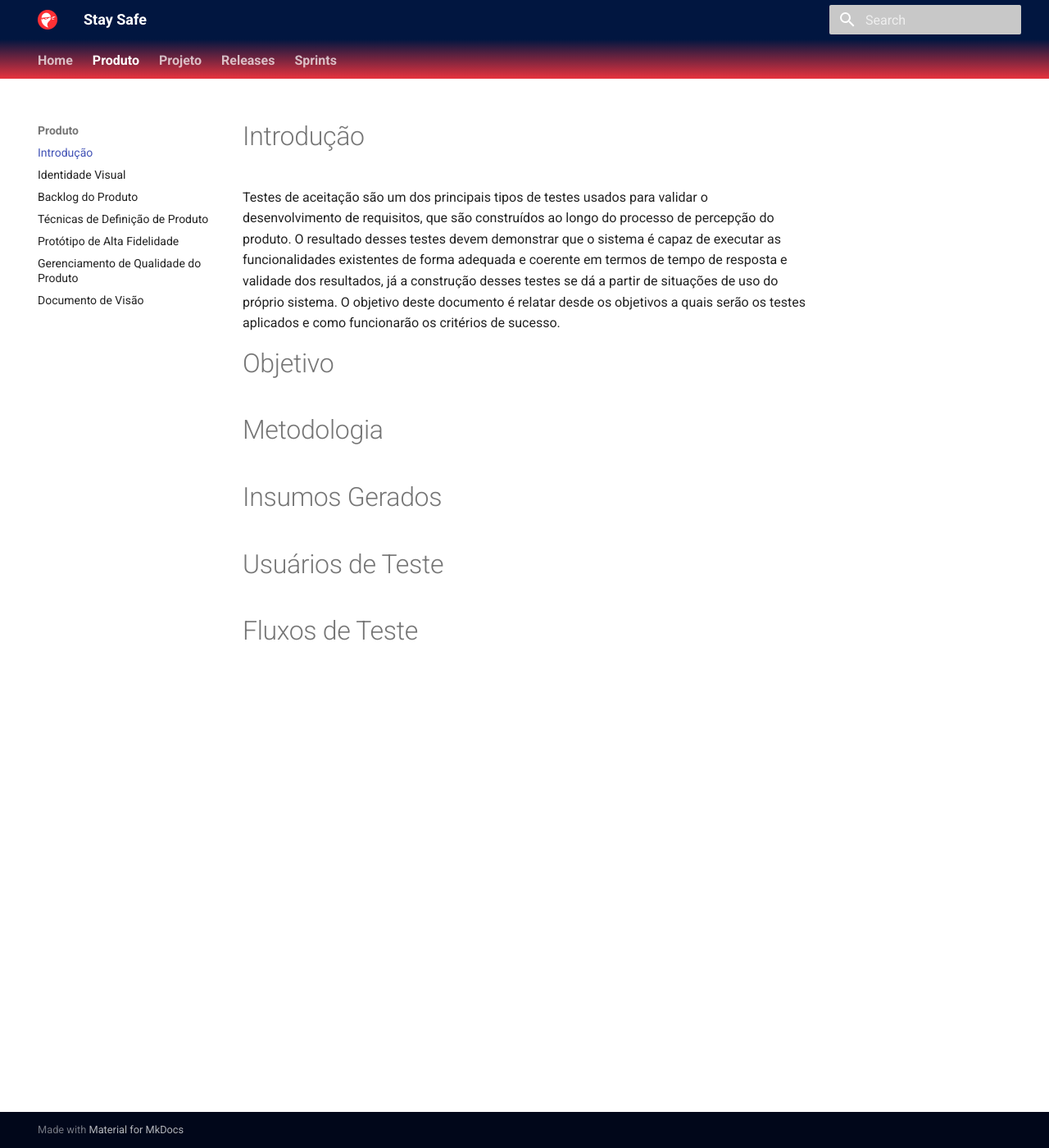
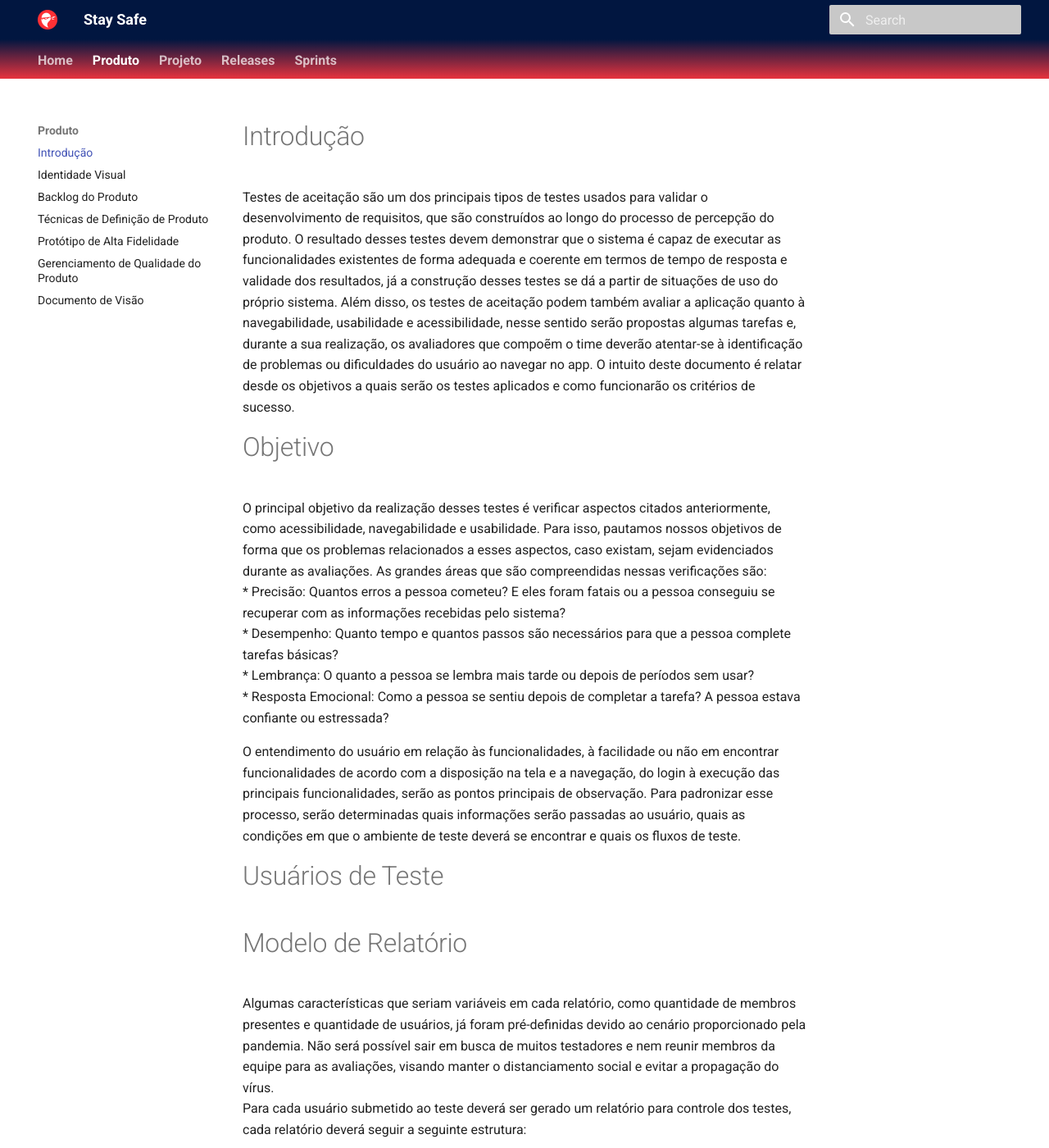
Before and after one commit to fga-eps-mds/2020.1-stay-safe-docs, an MkDocs documentation site: the page built from docs/produto/acceptance-test.md, in a window 1280 px wide and 1400 px high. Shown: the whole window at 82% size. Built offline with MkDocs 1.6.1 and Material for MkDocs 9.7.7, drawn with Linux system fonts in a browser that asks for light colours; some of the changed text lies outside the part shown.

Commit message:
Update topics and add content

```diff
--- a/docs/produto/acceptance-test.md
+++ b/docs/produto/acceptance-test.md
@@ -1,12 +1,51 @@
 # Introdução
-Testes de aceitação são um dos principais tipos de testes usados para validar o desenvolvimento de requisitos, que são construídos ao longo do processo de percepção do produto. O resultado desses testes devem demonstrar que o sistema é capaz de executar as funcionalidades existentes de forma adequada e coerente em termos de tempo de resposta e validade dos resultados, já a construção desses testes se dá a partir de situações de uso do próprio sistema. O objetivo deste documento é relatar desde os objetivos a quais serão os testes aplicados e como funcionarão os critérios de sucesso.
+Testes de aceitação são um dos principais tipos de testes usados para validar o desenvolvimento de requisitos, que são construídos ao longo do processo de percepção do produto. O resultado desses testes devem demonstrar que o sistema é capaz de executar as funcionalidades existentes de forma adequada e coerente em termos de tempo de resposta e validade dos resultados, já a construção desses testes se dá a partir de situações de uso do próprio sistema. Além disso, os testes de aceitação podem  também avaliar a aplicação quanto à navegabilidade, usabilidade e acessibilidade, nesse sentido serão propostas algumas tarefas e, durante a sua realização, os avaliadores que compoẽm o time deverão atentar-se à identificação de problemas ou dificuldades do usuário ao navegar no app. O intuito deste documento é relatar desde os objetivos a quais serão os testes aplicados e como funcionarão os critérios de sucesso.
 
 # Objetivo
+O principal objetivo da realização desses testes é verificar aspectos citados anteriormente, como acessibilidade, navegabilidade e usabilidade. Para isso, pautamos nossos objetivos de forma que os problemas relacionados a esses aspectos, caso existam, sejam evidenciados durante as avaliações. As grandes áreas que são compreendidas nessas verificações são:
+* Precisão: Quantos erros a pessoa cometeu? E eles foram fatais ou a pessoa conseguiu se recuperar com as informações recebidas pelo sistema?
+* Desempenho: Quanto tempo e quantos passos são necessários para que a pessoa complete tarefas básicas?
+* Lembrança: O quanto a pessoa se lembra mais tarde ou depois de períodos sem usar?
+* Resposta Emocional: Como a pessoa se sentiu depois de completar a tarefa? A pessoa estava confiante ou estressada?
 
-# Metodologia
-
-# Insumos Gerados
+O entendimento do usuário em relação às funcionalidades, à facilidade ou não em encontrar funcionalidades de acordo com a disposição na tela e a navegação, do login à execução das principais funcionalidades, serão as pontos principais de observação. Para padronizar esse processo, serão determinadas quais informações serão passadas ao usuário, quais as condições em que o ambiente de teste deverá se encontrar e quais os fluxos de teste.
 
 # Usuários de Teste
 
-# Fluxos de Teste
+
+# Modelo de Relatório
+Algumas características que seriam variáveis em cada relatório, como quantidade de membros presentes e quantidade de usuários, já foram pré-definidas devido ao cenário proporcionado pela pandemia. Não será possível sair em busca de muitos testadores e nem reunir membros da equipe para as avaliações, visando manter o distanciamento social e evitar a propagação do vírus.
+Para cada usuário submetido ao teste deverá ser gerado um relatório para controle dos testes, cada relatório deverá seguir a seguinte estrutura:
+
+Uma tabela com as seguintes informações:
+* Data e horário do teste
+* Versão do Software a ser testado
+
+
+|                        | Tarefa 1 | Tarefa 2 | Tarefa 3 | Tarefa 4 | Tarefa 5 |
+|------------------------|----------|----------|----------|----------|----------|
+| Sim, com facilidade    |          |          |          |          |          |
+| Sim, com dificuldade   |          |          |          |          |          |
+| Não conseguiu realizar |          |          |          |          |          |
+
+Ao final da avaliação os testadores serão submetidos às seguintes perguntas(que também deverão ser registradas e preenchidas em cada relatório):
+1. Como você avaliaria sua experiência ao utilizar o aplicativo(de 1 a 5)?
+2. Você utilizaria esse app no seu dia-a-dia? Por que?
+3. Como você avalia a identidade visual do aplicativo?
+4. Acha que os ícones são representativos?
+5. Tem alguma reclamação sobre alguma tela específica?
+7. Sentiu falta de alguma instrução/informação?
+
+# Roteiro
+## Instrução Inicial
+Todos os testes deverão ser iniciados com a exposição do objetivo do produto, qual o contexto do desenvolvimento e qual o objetivo do teste que será realizado, enfatizando que o produto será avaliado e não a capacidade do usuário de realizar as tarefas. Além disso, é necessário:
+* Como se derá o andamento da pesquisa;
+* Solicitar que o usuário expresse sempre o que está pensando e o que está tentando fazer;
+* Relembrar o usuário de que o produto está em processo de aprimoramento, então não deve se preocupar em criticar pois sua critica será de extrema importância para o resultado final.
+
+## Realização de Tarefas
+* Tarefa 1: Será solicitado que o usuário realize seu cadastro na aplicação.
+* Tarefa 2: Será solicitado que o usuário Cadastre uma ocorrência.
+* Tarefa 3: Será solicitado que o usuário Visualize uma ocorrência.
+* Tarefa 4: Será solicitado que o usuário visualize estatísticas de um crime em uma cidade específica.
+* Tarefa 5: Será solicitado que o usuário avalie um bairro.
```
